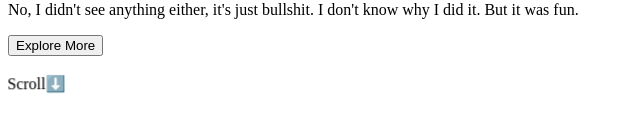
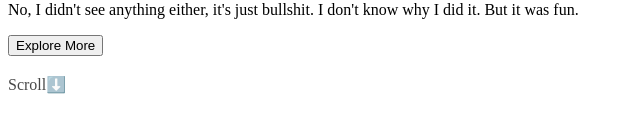
Before and after one commit to poyrazavsever/Absurd-Project, a Next.js app: page /Landing/Hero in a window 1280 px wide. Shown: the part 199-332 px from the top of the page, without its empty margins (0-640 px from the left). Built offline with nearby package versions, Linux system fonts and the light colour scheme.

Commit message:
feat: update cursor and scroll text

```diff
--- a/pages/Landing/Hero.tsx
+++ b/pages/Landing/Hero.tsx
@@ -45,15 +45,16 @@ function Hero() {
       {/* Scroll yazısı */}
       <motion.div
         className='absolute bottom-8 right-8 text-white text-lg font-semibold'
-        initial={{ scale: 0, rotate: 0 }}
-        animate={{ scale: [0, 1.2, 1], rotate: [0, 20, -20, 0] }}
-        transition={{ duration: 1.5, repeat: Infinity, ease: 'easeInOut', repeatDelay: 0.5 }}
+        initial={{ opacity: 0, y: 10 }}
+        animate={{ opacity: 1, y: 0 }}
+        transition={{ duration: 1, ease: 'easeOut', repeat: Infinity, repeatType: 'reverse' }}
       >
         <p className='flex items-center text-2xl space-x-2'>
           <span>Scroll</span>
           <motion.span
-            animate={{ rotate: [0, 20, -20, 0] }}
-            transition={{ repeat: Infinity, duration: 1 }}
+            className='text-2xl'
+            animate={{ y: [0, 10, 0] }}
+            transition={{ duration: 1.5, repeat: Infinity, ease: 'easeInOut' }}
           >
             ⬇️
           </motion.span>
--- a/styles/globals.css
+++ b/styles/globals.css
@@ -30,7 +30,7 @@ html, body {
 
 .custom-cursor::before {
   content: '';
-  @apply absolute w-24 h-24 rounded-full bg-violet-500;
+  @apply absolute w-24 h-24 rounded-full bg-neutral-500;
   filter: blur(8px);
   opacity: 0.5;
   z-index: -1;
@@ -44,17 +44,17 @@ html, body {
 
 /* Başlık ve paragraf seçim renkleri */
 ::selection {
-  background-color: #fbcfe8; /* Açık pembe arka plan rengi */
-  color: #6b21a8; /* Mor yazı rengi */
+  background-color: #1f1f1f; /* Açık pembe arka plan rengi */
+  color: #969696; /* Mor yazı rengi */
 }
 
 /* Başlık ve paragraf seçildiğinde özel renk */
 h5::selection {
-  background-color: #fbcfe8; /* Açık pembe arka plan rengi */
-  color: #6b21a8; /* Mor yazı rengi */
+  background-color: #0e0e0e; /* Açık pembe arka plan rengi */
+  color: #8f8f8f; /* Mor yazı rengi */
 }
 
 p::selection {
-  background-color: #e9d5ff; /* Mor arka plan rengi */
-  color: #4a00e0; /* Mor yazı rengi */
+  background-color: #000000; /* Mor arka plan rengi */
+  color: #5a5a5a; /* Mor yazı rengi */
 }
```
